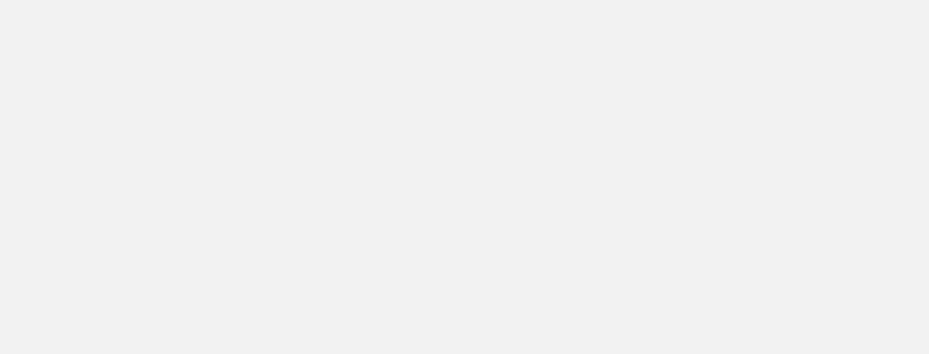
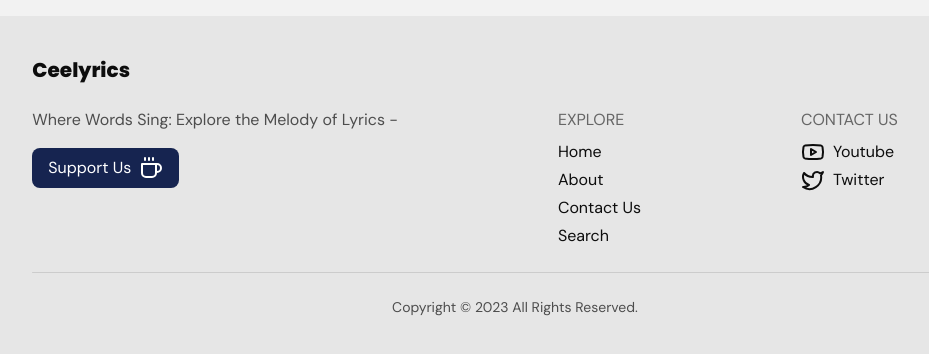
Before and after one commit to benjaminnkem/ceelyrics-next, a Next.js app: page / in a window 1280 px wide. Shown: the part 1144-1498 px from the top of the page, without its empty margins (125-1054 px from the left). Before the commit the page ends 1120 px from the top, so only its background shows below. Built offline with nearby package versions, Linux system fonts and the light colour scheme.

Commit message:
chore: created footer UI

```diff
--- a/app/(home)/page.tsx
+++ b/app/(home)/page.tsx
@@ -1,6 +1,6 @@
 import WidthClamp from "@/components/Layout/Clamp";
 import { poppins } from "@/lib/fonts";
-import { SearchIcon } from "lucide-react";
+import { PlaneIcon, SearchIcon } from "lucide-react";
 import Image from "next/image";
 
 const Home = () => {
@@ -31,8 +31,8 @@ const Home = () => {
                   every line, capturing the essence of songs you love. Discover, sing along, and unravel the magic of
                   every verse. Join us to explore the powerful storytelling within each lyric.
                 </p>
-                <button className="bg-primary-600 flex items-center gap-1 text-text-50 hover:bg-primary-700 px-4 py-2 rounded-xl transition-colors duration-200">
-                  <span>Search for lyrics</span> <SearchIcon size={16} />
+                <button className="border-primary-600 border flex items-center gap-2 text-text-50 hover:bg-primary-600 px-4 py-2 rounded-xl transition-colors duration-200">
+                  <span>Explore</span> <PlaneIcon size={16} />
                 </button>
               </div>
               <div className="grid place-content-center">
--- a/app/layout.tsx
+++ b/app/layout.tsx
@@ -3,6 +3,7 @@ import "./globals.css";
 import { dmSans } from "@/lib/fonts";
 import Providers from "@/lib/utils/providers";
 import Navbar from "@/components/Layout/Navbar";
+import Footer from "@/components/Layout/Footer";
 
 export const metadata: Metadata = {
   title: "Ceelyrics - Next",
@@ -17,6 +18,7 @@ export default function RootLayout({ children }: { children: React.ReactNode })
           <Navbar />
           {/* <div className="h-[6rem]"></div> */}
           {children}
+          <Footer />
         </Providers>
       </body>
     </html>
--- /dev/null
+++ b/components/Layout/Footer/index.tsx
@@ -0,0 +1,85 @@
+"use client";
+import Link from "next/link";
+import WidthClamp from "../Clamp";
+import { CoffeeIcon, TwitterIcon, YoutubeIcon } from "lucide-react";
+import { poppins } from "@/lib/fonts";
+import { useNavbarStore } from "../Navbar";
+
+const Footer = () => {
+  const { links } = useNavbarStore();
+  const socialLinks = [
+    { label: "Youtube", path: "/", icon: <YoutubeIcon /> },
+    { label: "Twitter", path: "/", icon: <TwitterIcon /> },
+  ];
+
+  const quotes = [
+    "Where Words Sing: Explore the Melody of Lyrics",
+    "Unlock Poetry: Discover the Music in Lyrics",
+    "Lyrics Unleashed: Dive into the Symphony of Words",
+    "Melodies in Motion: Where Lyrics Find Harmony",
+    "Embrace Every Beat: Let Lyrics Set the Tone",
+    "Verse by Verse: Let Lyrics Paint the Melody",
+    "In Tune with Lyrics: Feel the Rhythm of Words",
+    "Lyrics at Heart: Where Songs Tell Stories",
+    "Lyrically Yours: Discover Music's Poetry",
+    "Where Music Speaks: Lyrics Tell the Tale",
+  ];
+
+  return (
+    <footer>
+      <WidthClamp>
+        <div className="rounded-lg py-10 px-16 bg-background-100 m-10">
+          <div className="space-y-6">
+            <div className="mb-6">
+              <Link href={"/"} className={`${poppins.className} font-extrabold text-xl`}>
+                Ceelyrics
+              </Link>
+            </div>
+
+            <div className="flex gap-[10rem]">
+              <div className="space-y-4">
+                <div className="space-y-1 max-w-sm">
+                  <p className="text-text-700">{quotes[0]} -</p>
+                </div>
+                <button className="bg-accent-800 px-4 py-2 flex items-center gap-2 text-white rounded-lg">
+                  <span>Support Us</span> <CoffeeIcon />
+                </button>
+              </div>
+              <div className="space-y-2">
+                <p className="uppercase text-text-600">Explore</p>
+                <ul className="flex flex-col gap-1">
+                  {links.map((link, idx) => (
+                    <li key={idx}>
+                      <Link href={link.path} className="duration-200 hover:text-text-700">
+                        {link.label}
+                      </Link>
+                    </li>
+                  ))}
+                </ul>
+              </div>
+              <div className="space-y-2">
+                <p className="uppercase text-text-600">Contact Us</p>
+                <ul className="flex flex-col gap-1">
+                  {socialLinks.map((link, idx) => (
+                    <li key={idx}>
+                      <Link href={link.path} title={link.label} className="duration-200 flex items-center gap-2">
+                        <span>{link.icon}</span>
+                        <span>{link.label}</span>
+                      </Link>
+                    </li>
+                  ))}
+                </ul>
+              </div>
+            </div>
+
+            <div className="h-[0.5px] bg-background-200 rounded"></div>
+
+            <p className="text-center text-sm text-text-700">Copyright © 2023 All Rights Reserved.</p>
+          </div>
+        </div>
+      </WidthClamp>
+    </footer>
+  );
+};
+
+export default Footer;
--- a/components/Layout/Navbar/index.tsx
+++ b/components/Layout/Navbar/index.tsx
@@ -15,7 +15,7 @@ interface NavStore {
   links: NavLinks[];
 }
 
-const useNavbarStore = create<NavStore>((set) => ({
+export const useNavbarStore = create<NavStore>((set) => ({
   links: [
     { label: "Home", path: "/" },
     { label: "About", path: "/about" },
```
